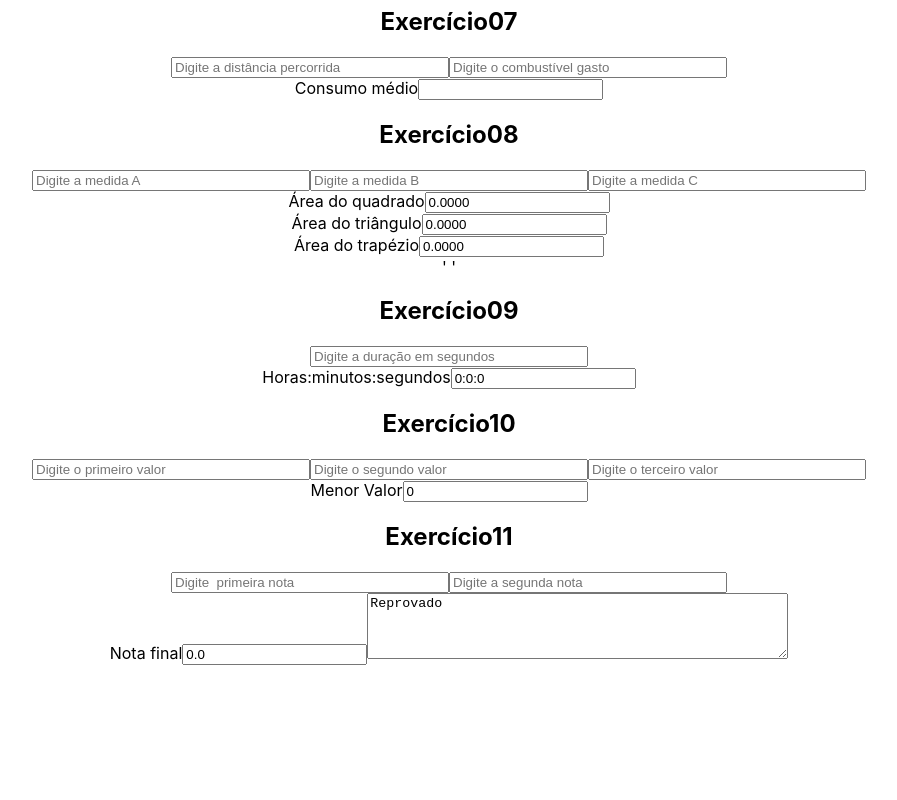
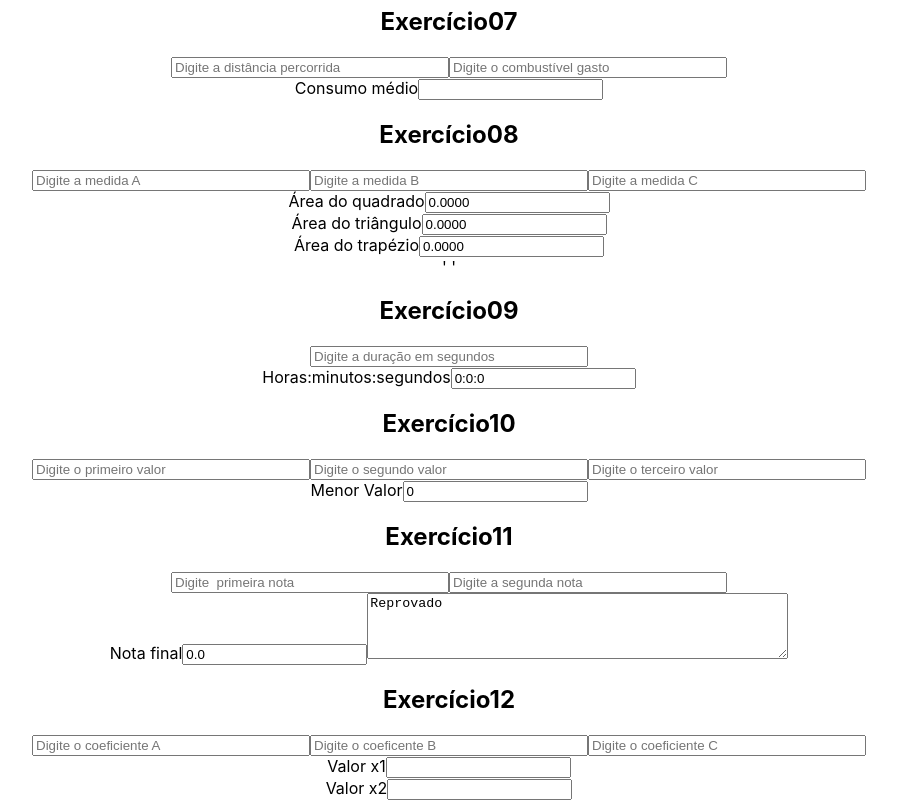
Before and after one commit to FernandoYoneda/Tegra, a React (Create React App) app: page / in a window 1280 px wide. Shown: the part 852-1652 px from the top of the page, without its empty margins (191-1088 px from the left). Before the commit the page ends 1517 px from the top, so only its background shows below. Built offline with nearby package versions, Linux system fonts and the light colour scheme.

Commit message:
exercicio12

```diff
--- a/src/App.tsx
+++ b/src/App.tsx
@@ -14,6 +14,7 @@ import Exercicio08 from "./Exercicio08/exercicio08";
 import Exercicio09 from "./Exercicio09/exercicio09";
 import Exercicio10 from "./Exercicio10/exercicio10";
 import Exercicio11 from "./Exercicio11/exercicio11";
+import Exercicio12 from "./Exercicio12/exercicio12";
 
 function App() {
   return (
@@ -29,6 +30,7 @@ function App() {
       <Exercicio09 />
       <Exercicio10 />
       <Exercicio11 />
+      <Exercicio12 />
     </div>
   );
 }
--- /dev/null
+++ b/src/Exercicio12/exercicio12.tsx
@@ -0,0 +1,88 @@
+import { useState } from "react";
+
+function baskara(a: number, b: number, c: number) {
+  var delta = Math.pow(b, 2) - 4 * a * c;
+  var x1 = (-b + Math.sqrt(delta)) / (2 * a);
+  var x2 = (-b - Math.sqrt(delta)) / (2 * a);
+  return [x1, x2];
+}
+
+const Exercicio12 = () => {
+  const [dados, setDados] = useState({
+    coeficienteA: 0,
+    coeficienteB: 0,
+    coeficienteC: 0,
+  });
+
+  const delta =
+    Math.pow(dados.coeficienteB, 2) -
+    4 * dados.coeficienteA * dados.coeficienteC;
+
+  const x1 =
+    (-dados.coeficienteB + Math.sqrt(delta)) / (2 * dados.coeficienteA);
+
+  const x2 =
+    (-dados.coeficienteB - Math.sqrt(delta)) / (2 * dados.coeficienteA);
+
+  //   const [x1, x2] = baskara(
+  //     dados.coeficienteA,
+  //     dados.coeficienteB,
+  //     dados.coeficienteC
+  //   );
+
+  return (
+    <div>
+      <h2>Exercício12</h2>
+      <form>
+        <input
+          style={{ width: "270px" }}
+          type="number"
+          onChange={(e) =>
+            setDados((x) => ({
+              ...x,
+              coeficienteA: Number(e.target.value),
+            }))
+          }
+          placeholder="Digite o coeficiente A"
+        />
+        <input
+          style={{ width: "270px" }}
+          type="number"
+          onChange={(e) =>
+            setDados((x) => ({
+              ...x,
+              coeficienteB: Number(e.target.value),
+            }))
+          }
+          placeholder="Digite o coeficente B"
+        />
+        <input
+          style={{ width: "270px" }}
+          type="number"
+          onChange={(e) =>
+            setDados((x) => ({
+              ...x,
+              coeficienteC: Number(e.target.value),
+            }))
+          }
+          placeholder="Digite o coeficiente C"
+        />
+
+        <br />
+        {delta < 0 ? (
+          <label>Esta equação não possui raízes reais</label>
+        ) : (
+          <>
+            <label> Valor x1</label>
+            <input type="number" value={x1.toFixed(3)} />
+            <br />
+            <label> Valor x2</label>
+            <input type="number" value={x2.toFixed(3)} />
+          </>
+        )}
+      </form>
+    </div>
+  );
+};
+
+export default Exercicio12;
```
